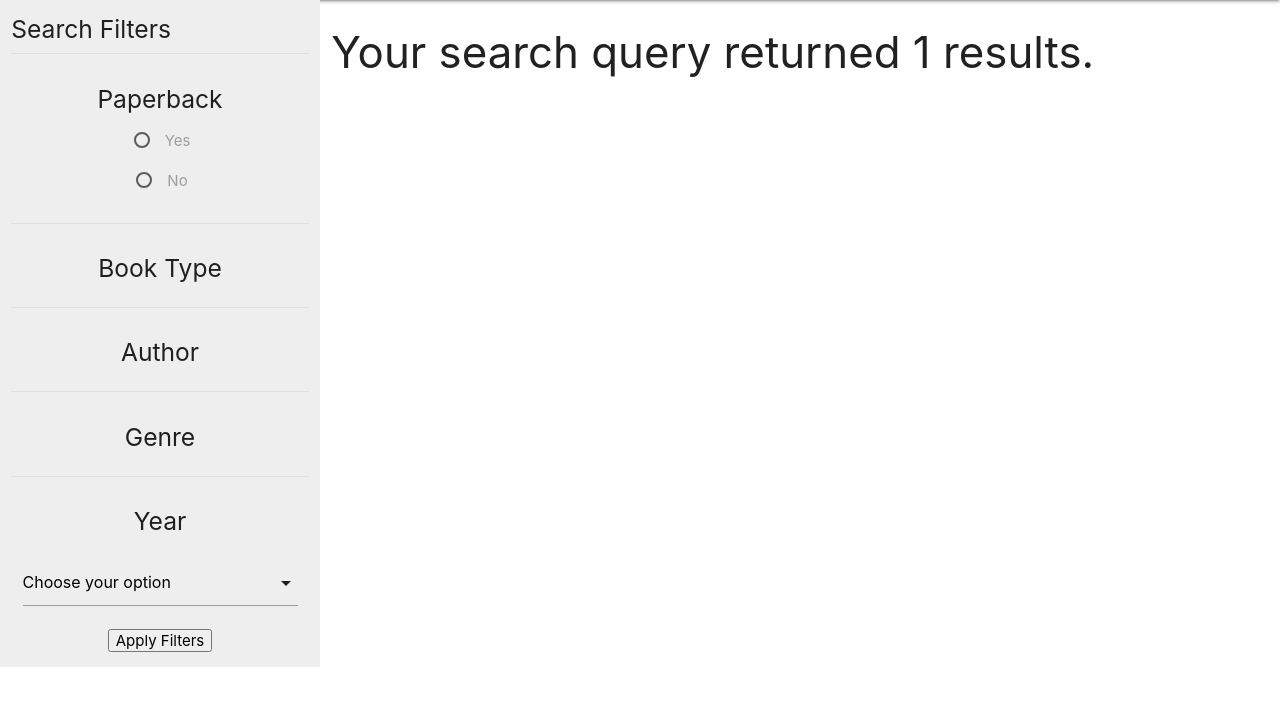
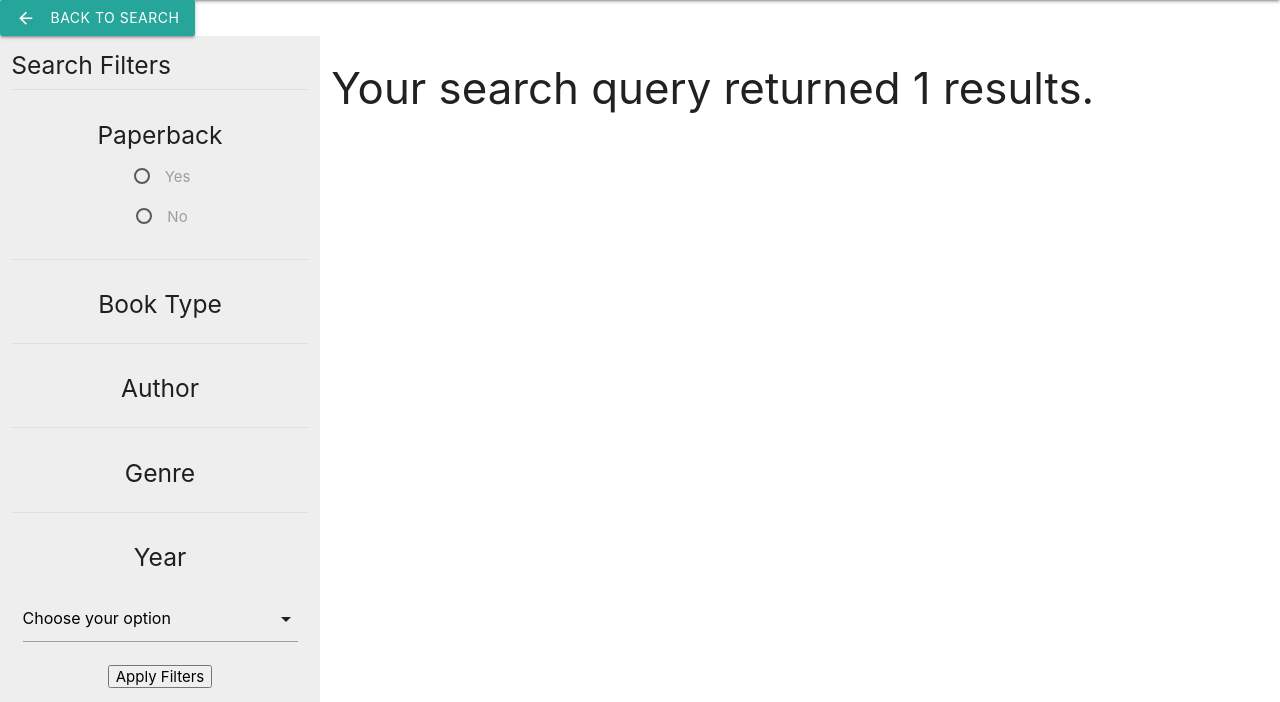
Before and after one commit to Alphaa2k/FinalProject, a PHP site: page /search.php in a window 1280 px wide. Shown: the part 64-766 px from the top of the page. Run offline with PHP 8.4, Linux system fonts and the light colour scheme; the visitor is signed in with stand-in values (Sample User, id 1); data that the repository does not hold is empty.

Commit message:
Back to Search Button, Conditional Title change

```diff
--- a/search.php
+++ b/search.php
@@ -86,7 +86,7 @@
   <link rel="stylesheet" href="css/search.css">
   <meta name="viewport" content="width=device-width, initial-scale=1.0" />
   <title>
-    <?php echo "Search Results for ". $schqry;?>
+    <?php if($schqry=='NULL'){echo "Search Results";} else {echo "Search Results for " . $schqry;} ;?>
   </title>
 </head>
 
@@ -133,7 +133,7 @@
    </ul>
 
 
-
+  <a class="waves-effect waves-light btn" href="index.php"><i class="material-icons left">arrow_back</i>Back to Search</a>
   <div class="row">
     <div class="col s3 grey lighten-3">
       <!-- Grey navigation panel -->
```
